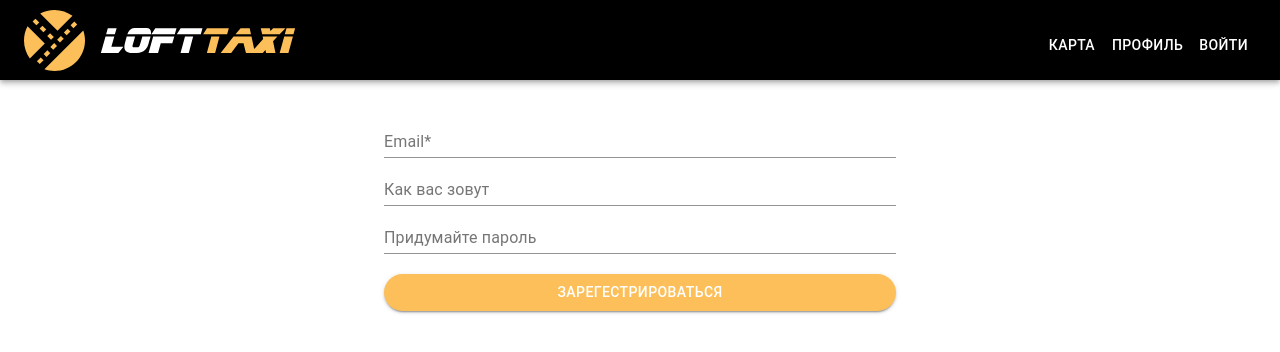
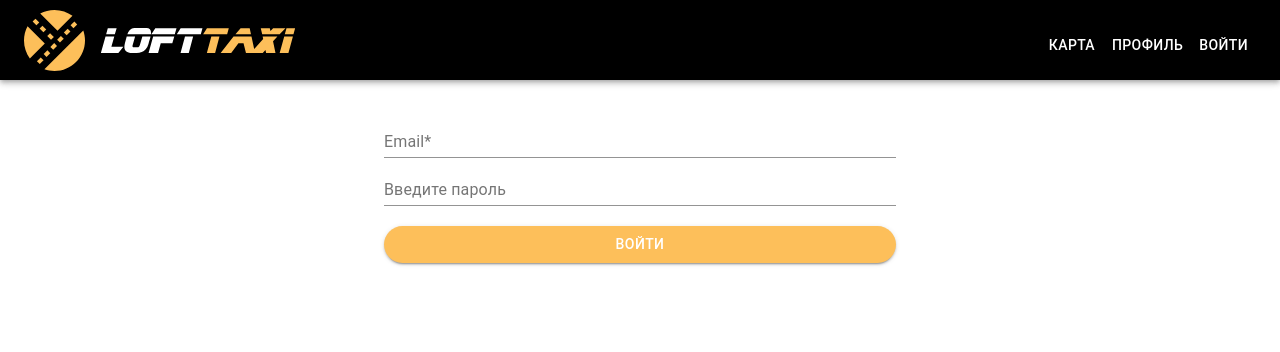
Before and after one commit to BiryukovNikolay/loft-taxi-2, a React (Create React App) app: page / in a window 1280 px wide. Shown: the top 352 px of the page. Built offline with nearby package versions, Linux system fonts and the light colour scheme.

Commit message:
fix loginform, if -> switch, handler from props for header

```diff
--- a/package.json
+++ b/package.json
@@ -36,5 +36,11 @@
       "last 1 firefox version",
       "last 1 safari version"
     ]
+  },
+
+  "config": {
+    "commitizen": {
+      "path": "cz-conventional-changelog"
+    }
   }
 }
--- a/src/App.js
+++ b/src/App.js
@@ -8,22 +8,18 @@ import Registration from './Registration.jsx';
 
 const getPage = (page, callback) => {
 
-  if (page === 'map') {
-    return <Map />;
-  }
-
-  if (page === 'profile') {
-    return <Profile />
-  }
-
-  if (page === 'login') {
-    return <Login onSubmit={callback}/>
-  }
-
-  if (page === 'registration') {
-    return <Registration onSubmit={callback}/>
-  }
-
+  switch (page) {
+    case 'map':
+      return <Map />;
+    case 'profile':
+      return <Profile />
+    case 'login':
+      return <Login onSubmit={callback}/>;
+    case 'registration':
+      return <Registration onSubmit={callback}/>
+    default:
+      return <Map />;
+    }
 }
 
 class App extends React.Component {
--- a/src/Header.jsx
+++ b/src/Header.jsx
@@ -6,10 +6,6 @@ import Button from '@material-ui/core/Button';
 import Logo from './logo'
 
 export default function Header({ goToPage }) {
-    const handlePage = (page) => {
-        goToPage(page)
-    }
-
   return (
     <div >
       <AppBar position="static">
@@ -18,9 +14,9 @@ export default function Header({ goToPage }) {
             <Logo />
           </Typography>
           <div>
-            <Button color="inherit" onClick = {()=>handlePage('map')} > Карта </Button>
-            <Button color="inherit" onClick = {()=>handlePage('profile')}> Профиль </Button>
-            <Button color="inherit" onClick = {()=>handlePage('registration')}> Войти </Button>
+            <Button color="inherit" onClick = {()=>goToPage('map')} > Карта </Button>
+            <Button color="inherit" onClick = {()=>goToPage('profile')}> Профиль </Button>
+            <Button color="inherit" onClick = {()=>goToPage('registration')}> Войти </Button>
           </div>
         </Toolbar>
       </AppBar>
--- a/src/Login.jsx
+++ b/src/Login.jsx
@@ -14,9 +14,8 @@ const submitHandle = (evt, page) => {
       <div className="login-form">
         <form noValidate autoComplete="off" onSubmit={(evt)=>submitHandle(evt, 'map')}>
             <TextField id="email" label="Email*" />
-            <TextField id="name" label="Как вас зовут" />
-            <TextField id="password" label="Придумайте пароль" />
-            <Button className="main-btn" type="submit" variant="contained" color="primary">Зарегестрироваться</Button>
+            <TextField id="password" label="Введите пароль" />
+            <Button className="main-btn" type="submit" variant="contained" color="primary">Войти</Button>
         </form>
     </div>
   );
```
Also changed, not shown: 1 other file (tests, documents, lock files or other folders).
